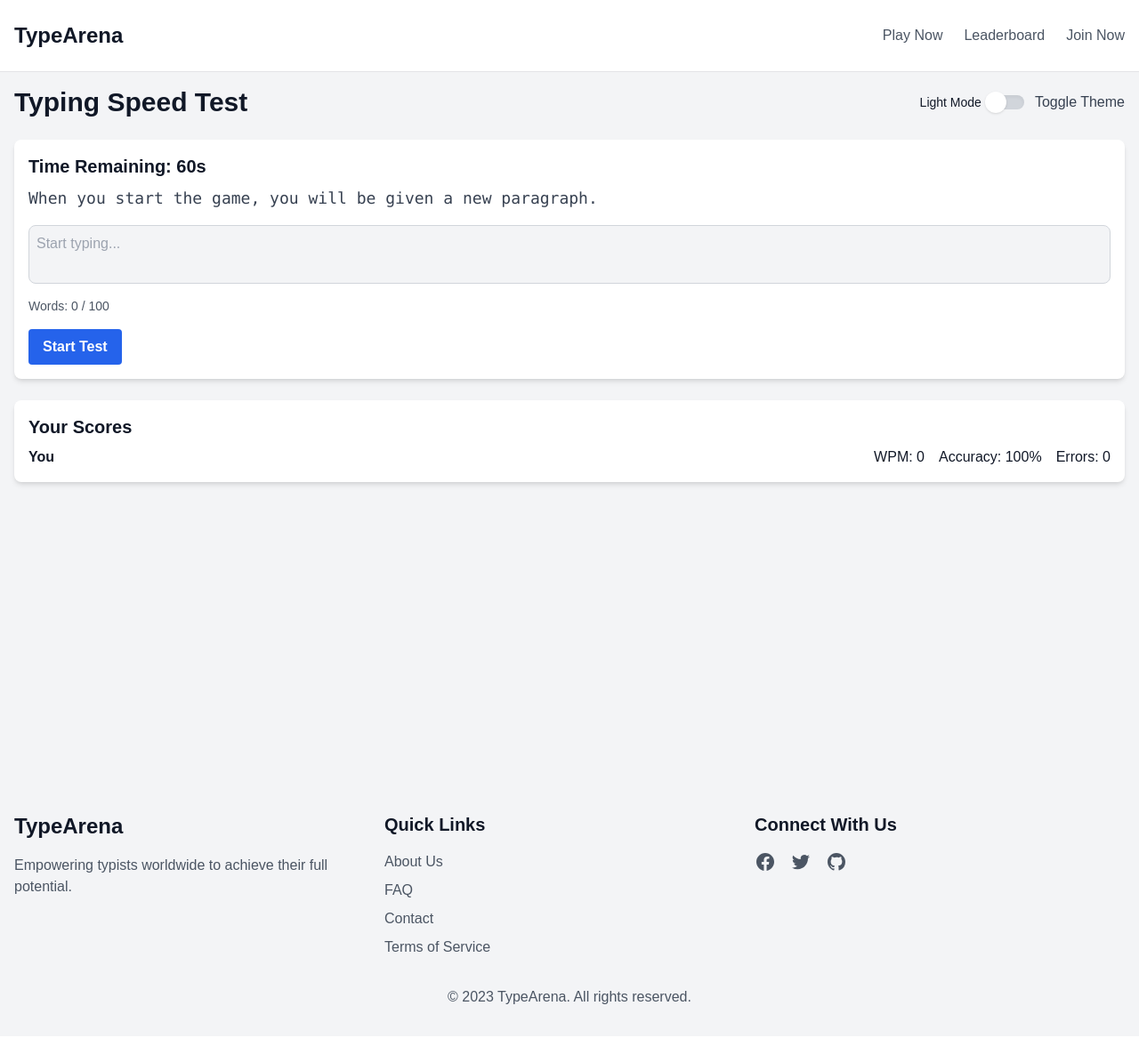
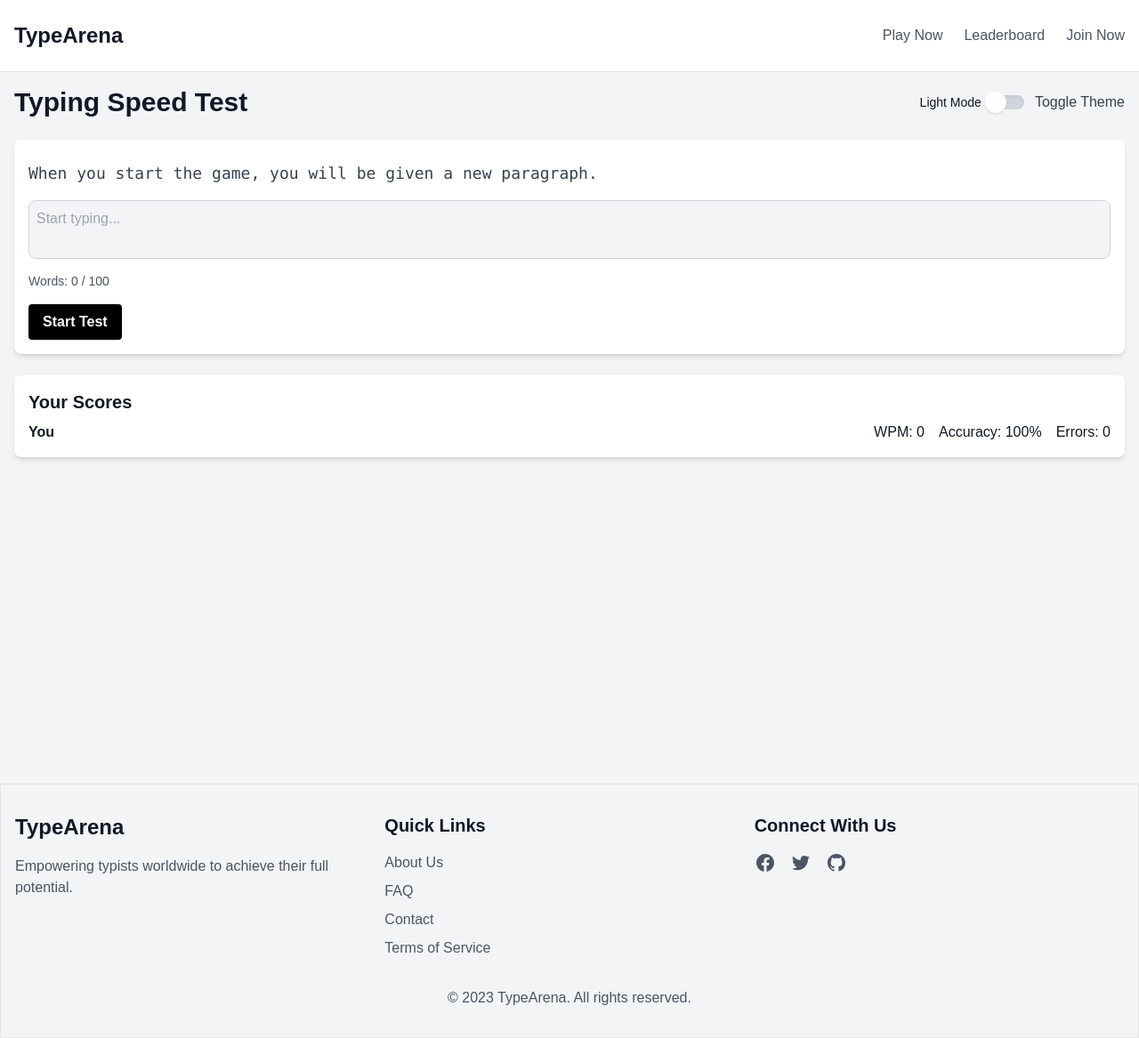
Before and after one commit to itzamanjain/TypeArena, a Next.js app: page /playground in a window 1280 px wide. Shown: the whole page at 89% size. Built offline with nearby package versions, Linux system fonts and the light colour scheme.

Commit message:
update navbar dark mode behav ✅

```diff
--- a/src/app/playground/page.tsx
+++ b/src/app/playground/page.tsx
@@ -17,7 +17,7 @@ const Button: React.FC<ButtonProps> = ({ children, className, ...props }) => {
   return (
     <button
       className={clsx(
-        "bg-blue-500 hover:bg-blue-600 text-white font-semibold py-2 px-4 rounded transition-colors duration-200",
+        "bg-black text-white hover:bg-gray-900 font-semibold py-2 px-4 rounded transition-colors duration-200",
         className
       )}
       {...props}
@@ -425,7 +425,7 @@ const TypingTest: React.FC = () => {
       {/* Typing Test Card */}
       <Card className="bg-white dark:bg-gray-800">
         <CardHeader>
-          <CardTitle>Time Remaining: {timer}s</CardTitle>
+          <CardTitle >{isGameStarted && <h1 className="text-red-500">Time Remaining: {timer}s</h1>}</CardTitle>
         </CardHeader>
         <CardContent>
           {renderSampleText()}
@@ -465,7 +465,7 @@ const TypingTest: React.FC = () => {
             </div>
           )}
           <div className="mt-4">
-            <Button onClick={startGame} className="bg-blue-600 hover:bg-blue-700">
+            <Button onClick={startGame} className="bg-black text-white dark:bg-white dark:text-black">
               {isGameStarted ? "Restart Test" : "Start Test"}
             </Button>
           </div>
--- a/src/components/custom/Footer.tsx
+++ b/src/components/custom/Footer.tsx
@@ -2,7 +2,7 @@ import Link from 'next/link'
 
 export function Footer() {
   return (
-    <footer className="bg-gray-100 text-gray-600 py-8">
+    <footer className="bg-gray-100 border  text-gray-600 py-8">
       <div className="container mx-auto px-4">
         <div className="flex flex-wrap justify-between">
           <div className="w-full md:w-1/3 mb-6 md:mb-0">
--- a/src/components/custom/Navbar.tsx
+++ b/src/components/custom/Navbar.tsx
@@ -8,13 +8,13 @@ import { Menu } from 'lucide-react'
 
 const NavItems = () => (
   <>
-    <Link href="/playground" className="text-gray-600 hover:text-gray-900 transition-colors">
+    <Link href="/playground" className="text-gray-600 dark:text-white hover:text-gray-900 transition-colors">
       Play Now
     </Link>
-    <Link href="/leaderboard" className="text-gray-600 hover:text-gray-900 transition-colors">
+    <Link href="/leaderboard" className="text-gray-600 dark:text-white hover:text-gray-900 transition-colors">
       Leaderboard
     </Link>
-    <Link href="/signup" className="text-gray-600 hover:text-gray-900 transition-colors">
+    <Link href="/signup" className="text-gray-600 dark:text-white hover:text-gray-900 transition-colors">
       Join Now
     </Link>
   </>
@@ -26,7 +26,7 @@ export function Navbar() {
   return (
     <header className="container mx-auto px-4 py-6 border-b">
       <nav className="flex justify-between items-center">
-        <h1 className="text-2xl font-bold text-gray-900"><Link href='/'>TypeArena</Link></h1>
+        <h1 className="text-2xl dark:text-white  font-bold text-gray-900"><Link href='/'>TypeArena</Link></h1>
         <div className="hidden md:flex space-x-6">
           <NavItems />
         </div>
```
Also changed, not shown: 1 other file (tests, documents, lock files or other folders).
